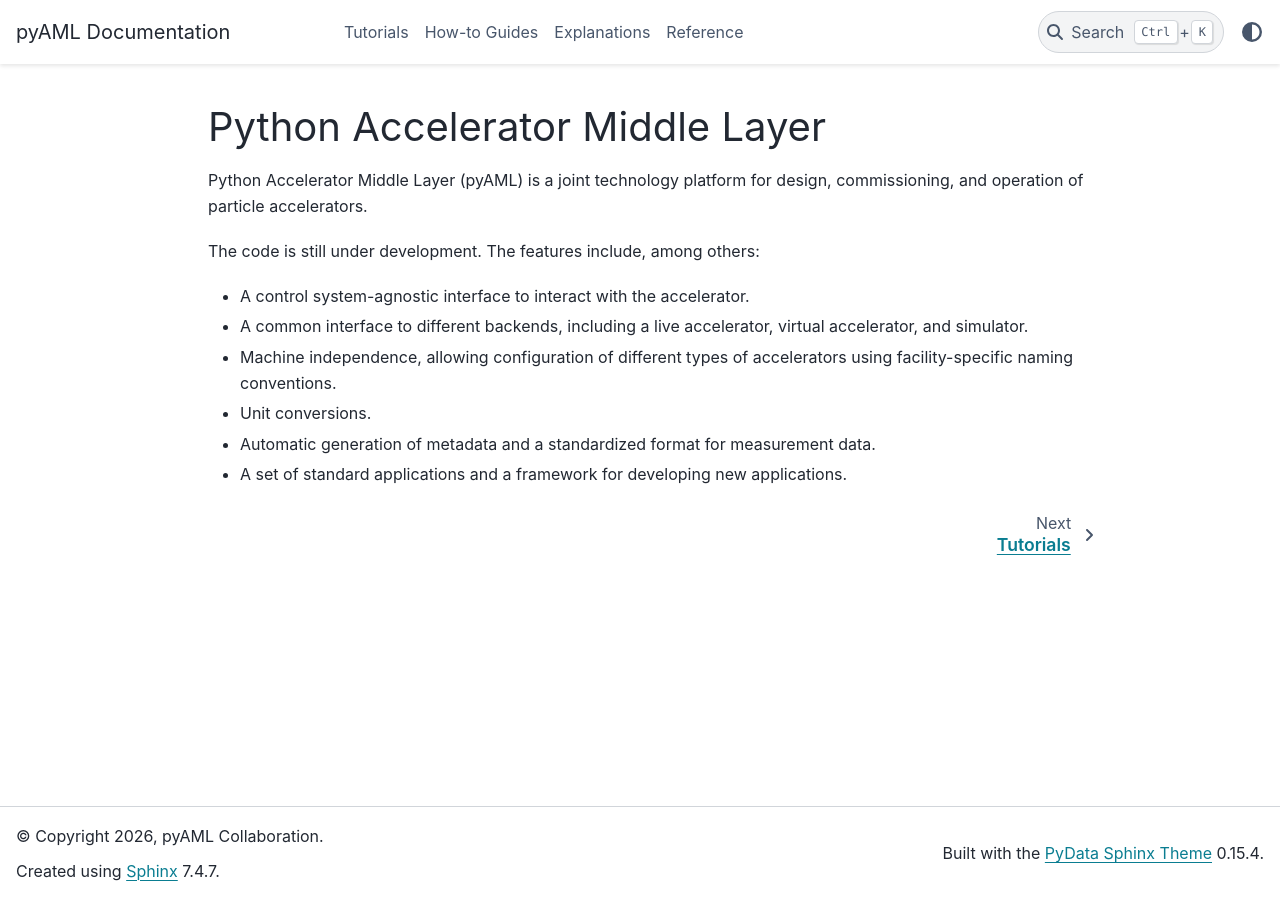
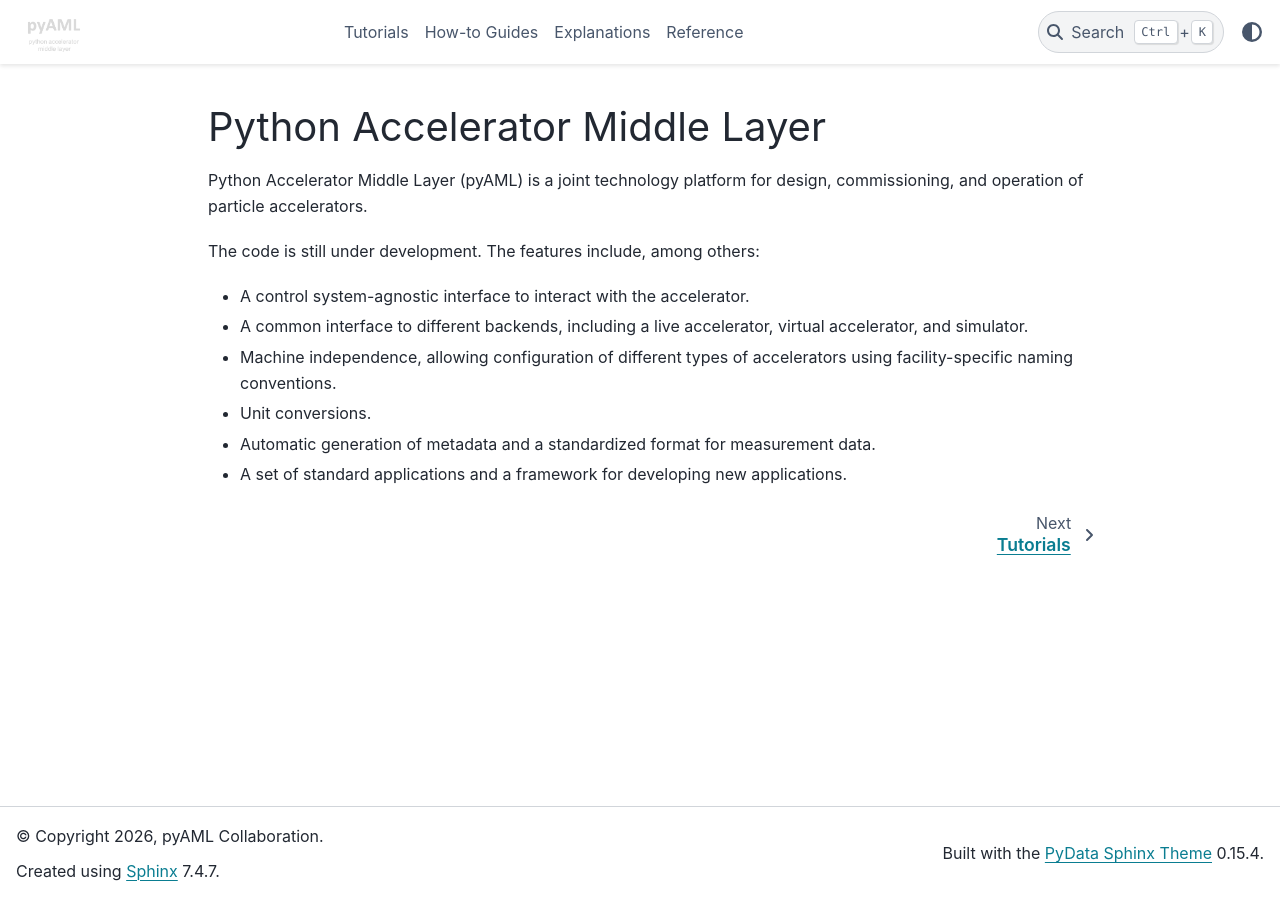
Before and after one commit to python-accelerator-middle-layer/documentation, a Sphinx documentation site: the page built from docs/source/index.md, in a window 1280 px wide. Built offline with Sphinx 7.4.7 and the PyData theme 0.15.4, drawn with Linux system fonts in a browser that asks for light colours.

Commit message:
Add logo.

```diff
--- a/docs/source/conf.py
+++ b/docs/source/conf.py
@@ -31,3 +31,4 @@ html_theme = 'pydata_sphinx_theme'
 html_static_path = ['_static']
 html_title = "pyAML Documentation"
 html_show_sourcelink = False
+html_logo = "_static/_images/logo.png"
```
Also changed, not shown: docs/source/_static/_images/dark.png (added), docs/source/_static/_images/logo.png (added), docs/source/_static/_images/logosmall.png (added).
